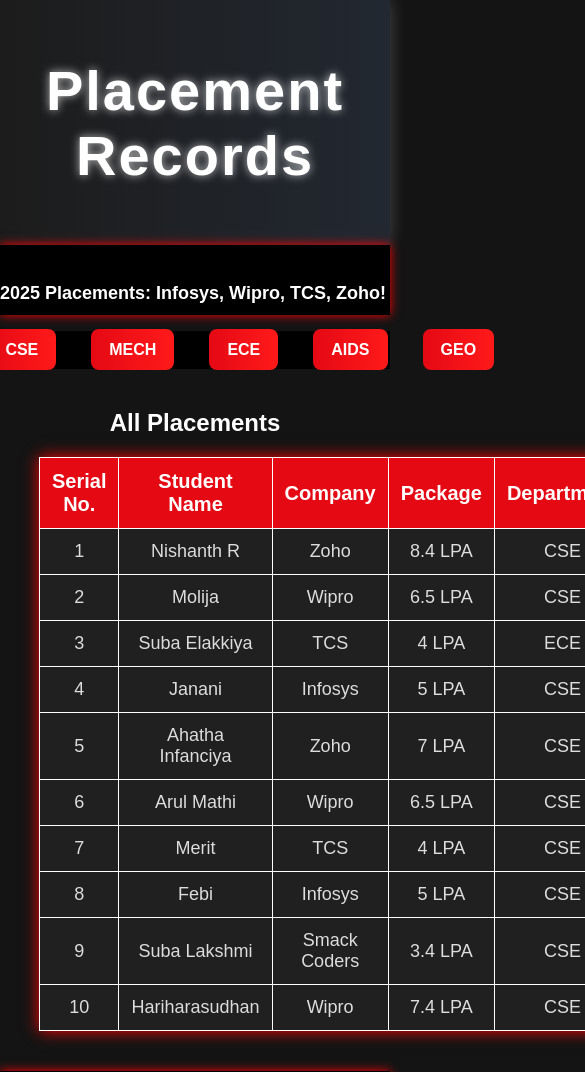
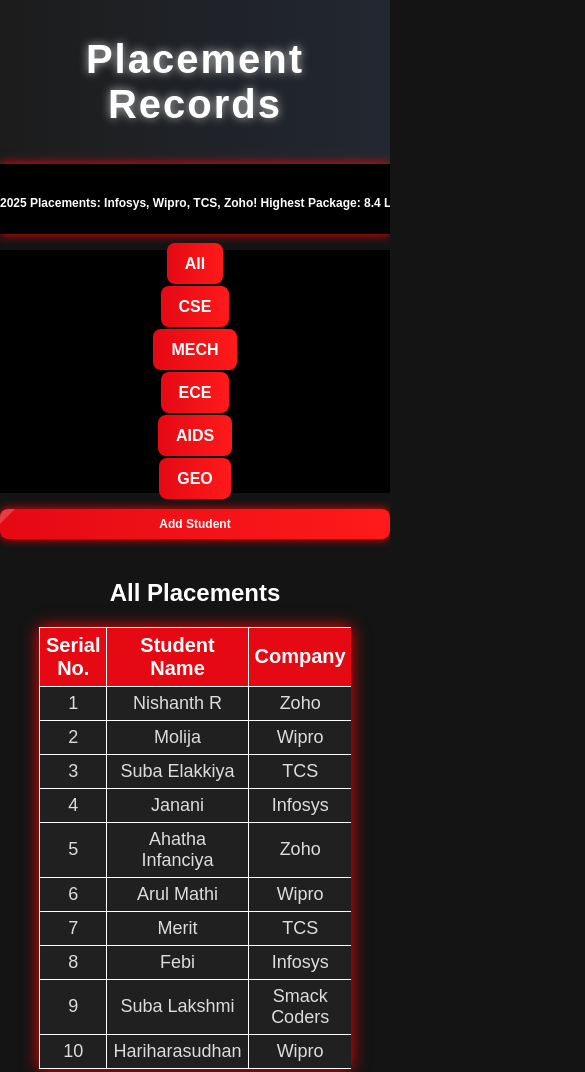
Before and after one commit to Sailash05/PlacementApp, a plain HTML site: page Success Tab/PlacementRecords.html in a window 390 px wide. Shown: the top 1072 px of the page, 585 px wide, since content can reach past the window. Drawn offline with Linux system fonts and the light colour scheme.

Commit message:
feat: Added Responsiveness and Button

```diff
--- a/Success Tab/PlacementRecords.css
+++ b/Success Tab/PlacementRecords.css
@@ -111,12 +111,14 @@ nav ul li a {
   font-weight: bold;
   padding: 12px 18px;
   border-radius: 8px;
+
   transition: 0.3s;
 }
 
 nav ul li a:hover {
   background: #ff4d4d;
   box-shadow: 0px 0px 10px red;
+
 }
 
 /* Animated Sections */
@@ -217,3 +219,165 @@ footer {
   color: white;
   box-shadow: 0px 0px 10px red;
 }
+
+/* Add Student Button Style */
+.button-container {
+  text-align: center;
+  margin: 20px 0;
+
+}
+
+.add-student-btn {
+  background: linear-gradient(to right, #e50914, #ff1a1a);
+  color: white;
+  font-size: 18px;
+  font-weight: bold;
+  padding: 12px 25px;
+  border: none;
+  border-radius: 8px;
+  cursor: pointer;
+  transition: 0.3s ease-in-out;
+  box-shadow: 0px 0px 10px red;
+  position: relative;
+  overflow: hidden;
+
+}
+
+.add-student-btn:hover {
+  background: #ff4d4d;
+  box-shadow: 0px 0px 20px red;
+}
+
+.add-student-btn::after {
+  content: "";
+  position: absolute;
+  width: 150%;
+  height: 100%;
+  top: 0;
+  left: -150%;
+  background: rgba(255, 255, 255, 0.2);
+  transform: skewX(-45deg);
+  transition: 0.5s;
+}
+
+.add-student-btn:hover::after {
+  left: 150%;
+}
+
+/* Responsiveness */
+
+/* Tablets and Laptops */
+@media (max-width: 1024px) {
+  body{
+    font-size: 16px;
+
+  }
+
+  header {
+    font-size: 24px;
+    padding: 15px;
+  }
+
+  .marquee p {
+    font-size: 16px;
+
+  }
+
+  table {
+    font-size: 16px;
+  }
+
+  .add-student-btn {
+    font-size: 16px;
+    padding: 10px 20px;
+  }
+}
+
+/* Mobiles */
+@media (max-width: 768px) {
+  header {
+    font-size: 22px;
+    padding: 12px;
+  }
+
+  nav ul {
+    flex-direction: column;
+    align-items: center;
+
+  }
+
+  nav ul li {
+    width: 100%;
+    text-align: center;
+    margin: 5px 0;
+
+  }
+
+  .marquee p {
+    font-size: 14px;
+  }
+
+  .button-container {
+    text-align: center;
+    margin: 15px 0;
+
+  }
+
+  .add-student-btn {
+    width: 80%;
+    font-size: 14px;
+    padding: 10px;
+  }
+
+  table {
+    font-size: 14px;
+  }
+
+  th,td {
+    padding: 8px;
+  }
+
+
+}
+
+/* Small Mobile Devices */
+@media (max-width: 480px) {
+  header {
+    font-size: 20px;
+    padding: 10px;
+  }
+
+  .marquee p {
+    font-size: 12px;
+  }
+
+  .button-container {
+    margin: 10px 0;
+  }
+
+  .add-student-btn {
+    width: 100%;
+    font-size: 12px;
+    padding: 8px;
+  }
+
+  table {
+    font-size: 12px;
+  }
+
+  th, td {
+    padding: 6px;
+  }
+
+  /*Making table scrollable on devices*/
+  .table-container {
+    width: 100%;
+    overflow-x: auto;
+  }
+
+  table {
+    width: 100%;
+    display: block;
+    overflow-x: auto;
+  }
+}
--- a/Success Tab/PlacementRecords.html
+++ b/Success Tab/PlacementRecords.html
@@ -34,6 +34,11 @@
         <li><a href="#geo">GEO</a></li>
       </ul>
     </nav>
+
+    <!-- "Add Student" Button for Faculty -->
+     <div class="button-container">
+      <button class="add-student-btn">Add Student</button>
+     </div>
 
     <!--Animated Section: All Placements-->
     <section id="all" class="animated-section">
```
